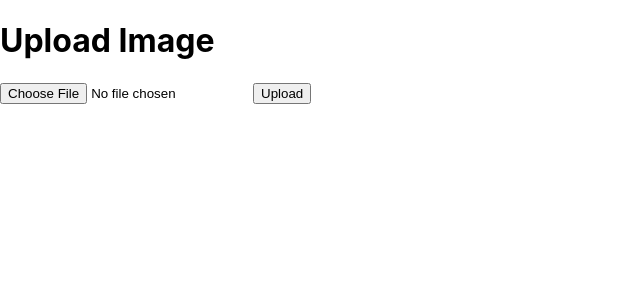
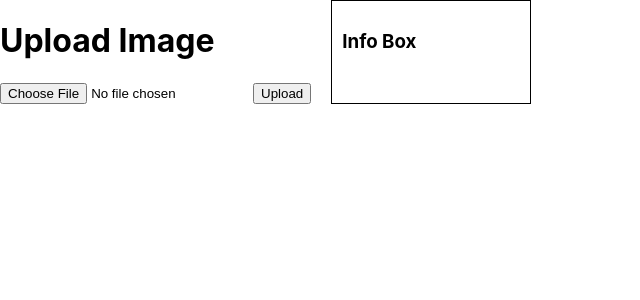
Before and after one commit to shaharAka/Chaim, a Next.js app: page /upload in a window 1280 px wide. Shown: the top 300 px of the page, without its empty margins (0-640 px from the left). Built offline with nearby package versions, Linux system fonts and the light colour scheme.

Commit message:
Update upload.js

```diff
--- a/pages/upload.js
+++ b/pages/upload.js
@@ -79,6 +79,7 @@ export default function UploadPage() {
   };
 
   return (
+    <div style={{ display: 'flex' }}>
       <div>
         <h1>Upload Image</h1>
         <form onSubmit={submitHandler}>
@@ -98,7 +99,11 @@ export default function UploadPage() {
             <button onClick={segmentHandler}>Segment!</button>
           </div>}
         {overlayImageUrl && <img src={overlayImageUrl} alt="Overlay" style={{width: "400px", height: "400px"}} />}
-      {maskArea !== undefined && <div>Mask Area: {maskArea.toFixed(2)} mm<sup>2</sup></div>} {/* Display the mask area */}
+      </div>
+      <div style={{ marginLeft: '20px', padding: '10px', border: '1px solid #000', minWidth: '200px' }}>
+        <h3>Info Box</h3>
+        {maskArea !== undefined && <div>Calculated Area: {maskArea.toFixed(2)} mm<sup>2</sup></div>} {/* Display the mask area */}
+      </div>
     </div>
   );
 }
```
Lines whose indentation alone changed are shown as unchanged.
